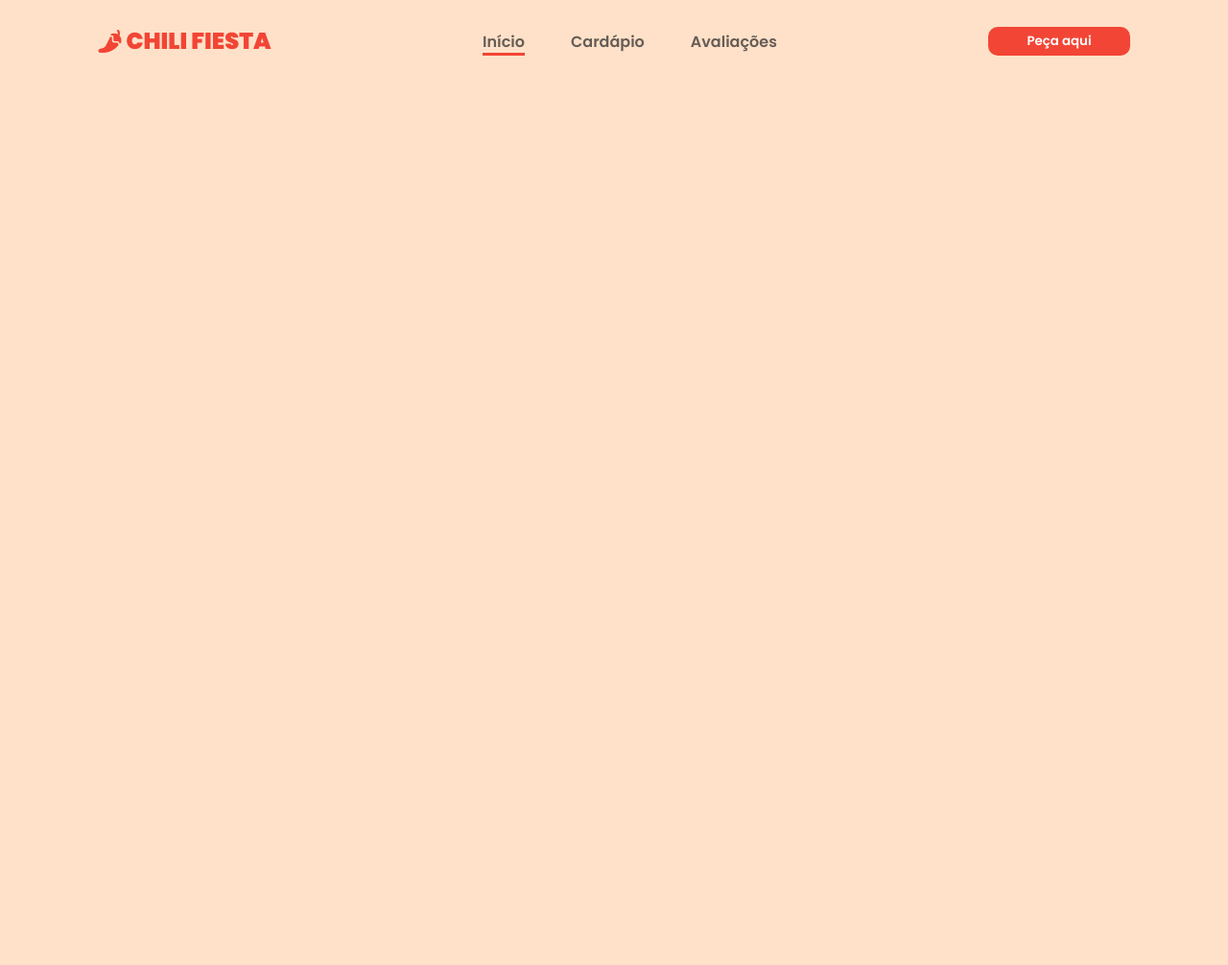
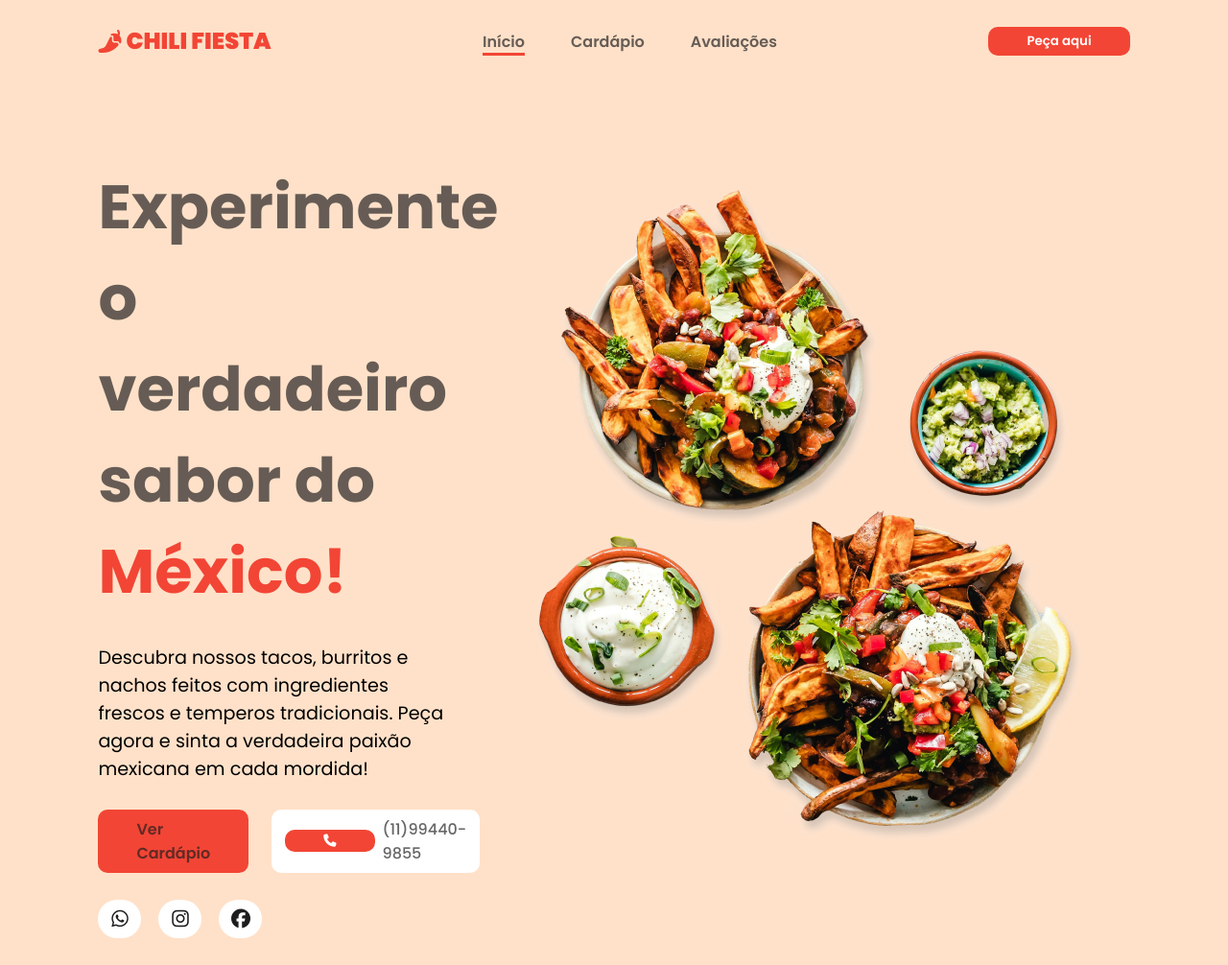
Before and after one commit to pamellasiq/chili-fiesta, a plain HTML site: page index.html in a window 1280 px wide. Shown: the whole page at 96% size. Before the commit the page ends 800 px from the top, so only its background shows below. Drawn offline with nearby package versions, Linux system fonts and the light colour scheme.

Commit message:
css update

```diff
--- a/index.html
+++ b/index.html
@@ -6,13 +6,14 @@
     <link rel="stylesheet" href="https://cdnjs.cloudflare.com/ajax/libs/font-awesome/6.6.0/css/all.min.css" integrity="sha512-Kc323vGBEqzTmouAECnVceyQqyqdsSiqLQISBL29aUW4U/M7pSPA/gEUZQqv1cwx4OnYxTxve5UMg5GT6L4JJg==" crossorigin="anonymous" referrerpolicy="no-referrer" />
     <link rel="stylesheet" href="src/styles/styles.css">
     <link rel="stylesheet" href="src/styles/header.css">
+    <link rel="stylesheet" href="src/styles/home.css">
     <script src="https://cdnjs.cloudflare.com/ajax/libs/jquery/3.7.1/jquery.min.js" integrity="sha512-v2CJ7UaYy4JwqLDIrZUI/4hqeoQieOmAZNXBeQyjo21dadnwR+8ZaIJVT8EE2iyI61OV8e6M8PP2/4hpQINQ/g==" crossorigin="anonymous" referrerpolicy="no-referrer"></script>
     <title>Landing page</title>
 </head>
 <body>
     <header>
         <nav id="navbar">
-            <i class="fa-solid fa-pepper-hot" id="nav_logo"><a>CHILI FIESTA</a></i>
+            <i class="fa-solid fa-pepper-hot" id="nav_logo"><a class="no-select">CHILI FIESTA</a></i>
             <ul id="nav_list">
                 <li class="nav_item active">
                     <a href="#home">Início</a>
@@ -53,6 +54,50 @@
         </div>
     </header>
 
+    <main id="content">
+        <section id="home">
+            <div class="shape"></div>
+            <div id="cta">
+                <h1 class="title">Experimente o verdadeiro sabor do
+                    <span>México!</span>
+                </h1>
+
+                <p class="description">
+                    Descubra nossos tacos, burritos e nachos feitos com ingredientes
+                    frescos e temperos tradicionais. Peça agora e sinta a verdadeira
+                    paixão mexicana em cada mordida!
+                </p>
+
+                <div id="cta_buttons">
+                    <a href="#" class="btn-default">Ver Cardápio</a>
+                    <a href="tel:+5511994409855" id="phone_button">
+                        <button class="btn-default">
+                            <i class="fa-solid fa-phone"></i>
+                        </button>
+                        (11)99440-9855
+                    </a>
+                </div>
+
+                <div class="social-media-buttons">
+                    <a href="">
+                        <i class="fa-brands fa-whatsapp"></i>
+                    </a>
+                    <a href="">
+                        <i class="fa-brands fa-instagram"></i>
+                    </a>
+                    <a href="">
+                        <i class="fa-brands fa-facebook"></i>
+                    </a>
+                </div>
+
+            </div>
+
+            <div id="banner">
+                <img src="src/images/banner.png" alt="Imagens de Comidas Mexicanas">
+            </div>
+        </section>
+    </main>
+
     <script src="src/scripts/script.js"></script>
 </body>
 </html>
--- a/src/styles/header.css
+++ b/src/styles/header.css
@@ -54,6 +54,14 @@ header{
         color: #F24535;
     }
 
+    #btn_mobile i {
+        transition: transform 0.3s ease, color 0.3s ease;
+    }
+
+    #btn_mobile i.fa-x {
+        transform: rotate(90deg);
+    }
+
     #nav_list,
     #navbar .btn-default{
         display: none;
--- /dev/null
+++ b/src/styles/home.css
@@ -0,0 +1,45 @@
+#home {
+    display: flex;
+    min-height: calc(100vh - 86px);
+}
+
+#cta{
+    width: 35%;
+    display: flex;
+    flex-direction: column;
+    gap: 28px;
+    margin-top: 5%;
+}
+
+#cta .title{
+    font-size: 4rem;
+    color: #1d1d1dad;
+}
+
+#cta span{
+    color: #F24535;
+}
+
+#cta .description{
+    font-size: 1.2rem;
+}
+
+#cta_buttons{
+    display: flex;
+    gap: 24px;
+}
+
+#cta_buttons a{
+    text-decoration: none;
+    color: #1d1d1dad;
+}
+
+#phone_button {
+    display: flex;
+    gap: 8px;
+    align-items: center;
+    background-color: #fff;
+    padding: 8px 14px;
+    font-weight: 500;
+    border-radius: 10px;
+}
--- a/src/styles/styles.css
+++ b/src/styles/styles.css
@@ -9,8 +9,19 @@
     box-sizing: border-box;
 }
 
+.no-select {
+    user-select: none; /* Para a maioria dos navegadores */
+    -webkit-user-select: none; /* Safari */
+    -moz-user-select: none; /* Firefox */
+    -ms-user-select: none; /* Internet Explorer/Edge */
+}
+
 body{
     background-color: #FFE1C9;
+}
+
+section{
+    padding: 28px 8%;
 }
 
 .btn-default{
@@ -24,9 +35,34 @@ body{
     font-weight: 600;
     color: #fff;
     transition: background-color .3s ease;
+    cursor: pointer;
 }
 
 .btn-default:hover{
     background-color: #ffffff;
     color: #F24535;
 }
+
+.social-media-buttons{
+    display: flex;
+    gap: 18px;
+}
+
+.social-media-buttons a{
+    display: flex;
+    align-items: center;
+    justify-content: center;
+    width: 45px;
+    height: 40px;
+    background-color: #fff;
+    font-size: 1.25rem;
+    border-radius: 70px;
+    text-decoration: none;
+    color: #1d1d1d;
+    transition: background-color .3s ease;
+}
+
+.social-media-buttons a:hover{
+    color: #F24535;
+
+}
```
Also changed, not shown: src/images/banner.png (added).
